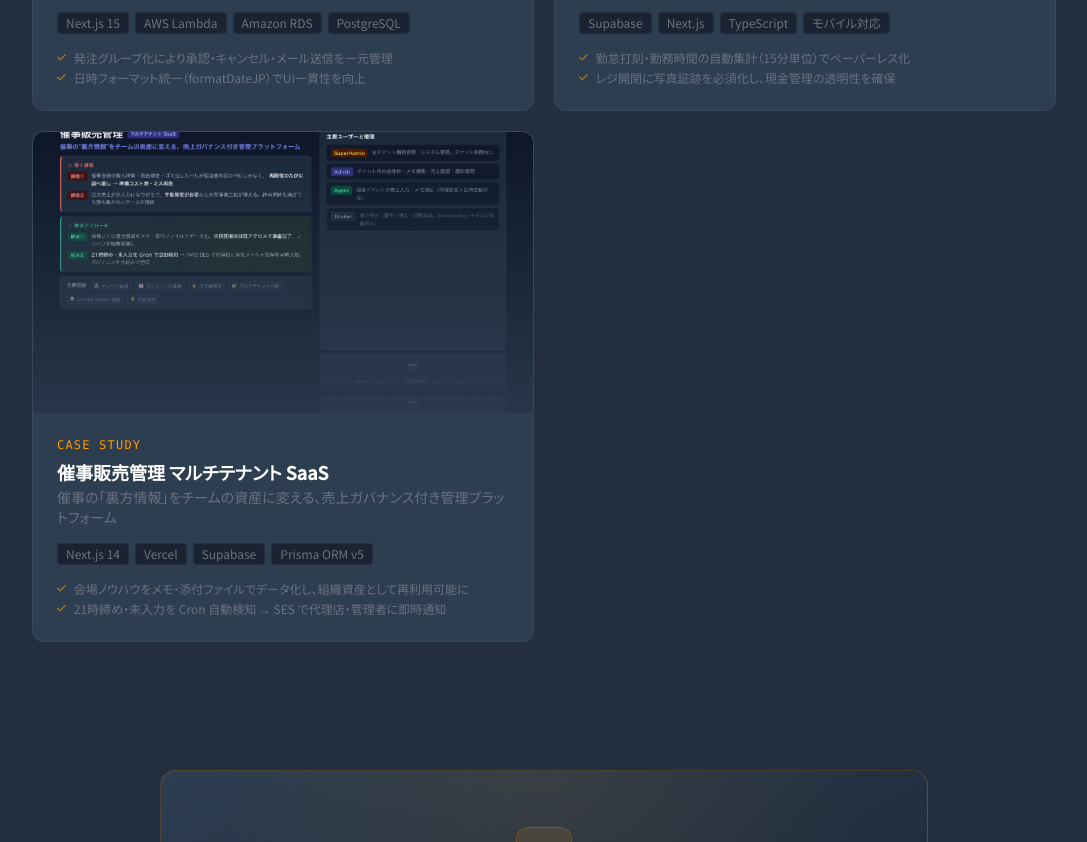
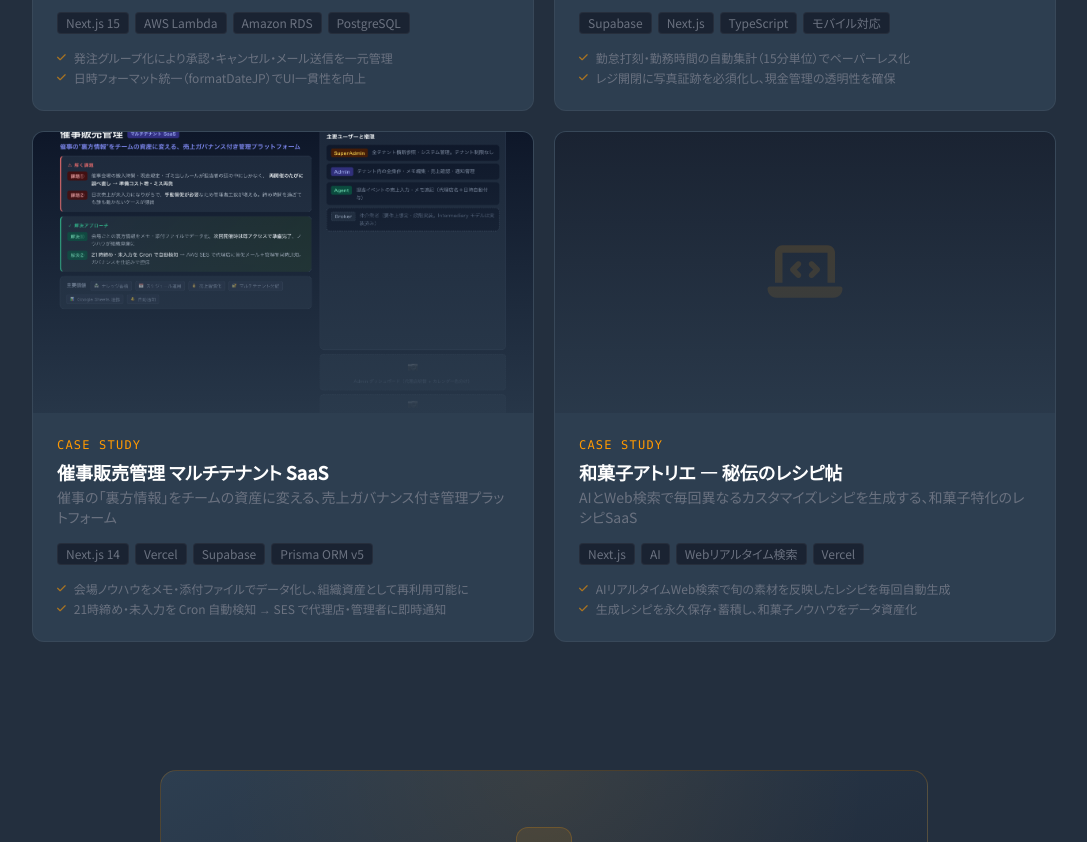
Before and after one commit to wolvesgale/egg_HP, a Next.js app: page /dx-consulting in a window 1280 px wide. Shown: the part 2100-2942 px from the top of the page, without its empty margins (96-1183 px from the left). Built offline with nearby package versions, Linux system fonts and the light colour scheme.

Commit message:
feat: DXポートフォリオに「和菓子アトリエ」を追加
- dx-portfolio.js に wagashi-atelier エントリを追加（外部URL遷移）
- カードの遷移先に externalUrl 対応（target=_blank）を実装

https://claude.ai/code/session_01AZtLhANsCmVrYVXph4edXU

```diff
--- a/src/app/dx-consulting/page.jsx
+++ b/src/app/dx-consulting/page.jsx
@@ -221,10 +221,9 @@ export default function DxConsultingPage() {
 
           {cases.length > 0 ? (
             <div className="grid md:grid-cols-2 gap-5">
-              {cases.map((item, i) => (
-                <Reveal key={item.slug} delay={`animation-delay-${(i + 1) * 100}`}>
-                  <Link href={`/dx-consulting/${item.slug}`}>
-                    <div className="group rounded-xl overflow-hidden bg-aws-card hover:bg-[#354a60] transition-all duration-300 border border-white/5 hover:border-aws-orange/20 hover:-translate-y-1 h-full">
+              {cases.map((item, i) => {
+                const cardInner = (
+                  <div className="group rounded-xl overflow-hidden bg-aws-card hover:bg-[#354a60] transition-all duration-300 border border-white/5 hover:border-aws-orange/20 hover:-translate-y-1 h-full">
                       {/* Thumbnail */}
                       <div className="aspect-video bg-aws-darker flex items-center justify-center relative overflow-hidden">
                         {item.thumbnail ? (
@@ -264,9 +263,17 @@ export default function DxConsultingPage() {
                         )}
                       </div>
                     </div>
-                  </Link>
+                );
+                return (
+                <Reveal key={item.slug} delay={`animation-delay-${(i + 1) * 100}`}>
+                  {item.externalUrl ? (
+                    <a href={item.externalUrl} target="_blank" rel="noopener noreferrer">{cardInner}</a>
+                  ) : (
+                    <Link href={`/dx-consulting/${item.slug}`}>{cardInner}</Link>
+                  )}
                 </Reveal>
-              ))}
+                );
+              })}
             </div>
           ) : (
             <div className="text-center py-24 border border-dashed border-white/8 rounded-2xl">
--- a/src/data/dx-portfolio.js
+++ b/src/data/dx-portfolio.js
@@ -86,6 +86,25 @@ export const portfolioItems = [
     ],
     screenshots: [],
   },
+
+  {
+    slug: "wagashi-atelier",
+    type: "case-study",
+    featured: false,
+    title: "和菓子アトリエ — 秘伝のレシピ帖",
+    tagline: "AIとWeb検索で毎回異なるカスタマイズレシピを生成する、和菓子特化のレシピSaaS",
+    description:
+      "大福・団子・饅頭のカスタマイズレシピをAIがリアルタイムWeb検索で旬のトレンドを取り込みながらランダムに生成。" +
+      "生成したレシピを永久保存・蓄積できる仕組みを備え、初日無料・年額¥100の手軽な価格設定で提供するWebサービスです。",
+    thumbnail: null,
+    externalUrl: "https://wagashi-atelier.vercel.app/",
+    tags: ["Next.js", "AI", "Webリアルタイム検索", "Vercel", "レシピ生成"],
+    results: [
+      "AIリアルタイムWeb検索で旬の素材を反映したレシピを毎回自動生成",
+      "生成レシピを永久保存・蓄積し、和菓子ノウハウをデータ資産化",
+    ],
+    screenshots: [],
+  },
 ];
 
 export function getPortfolioItem(slug) {
```
